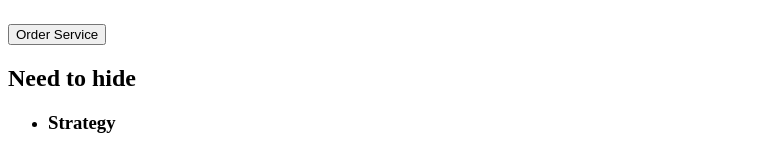
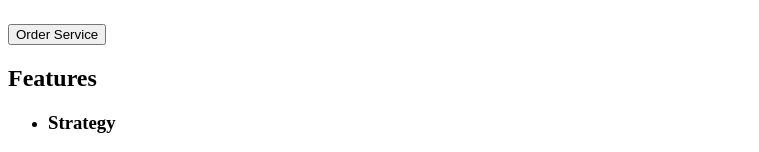
Before and after one commit to Djukipuki/goit-markup-hw-01, a plain HTML site: page index.html in a window 1280 px wide. Shown: the part 191-343 px from the top of the page, without its empty margins (0-759 px from the left). Drawn offline with Linux system fonts and the light colour scheme.

Commit message:
renamed title

```diff
--- a/index.html
+++ b/index.html
@@ -29,7 +29,7 @@
     </section>
 
     <section>
-        <h2>Need to hide</h2>
+        <h2>Features</h2>
         <ul>
             <li>
                 <h3>Strategy</h3>
```
